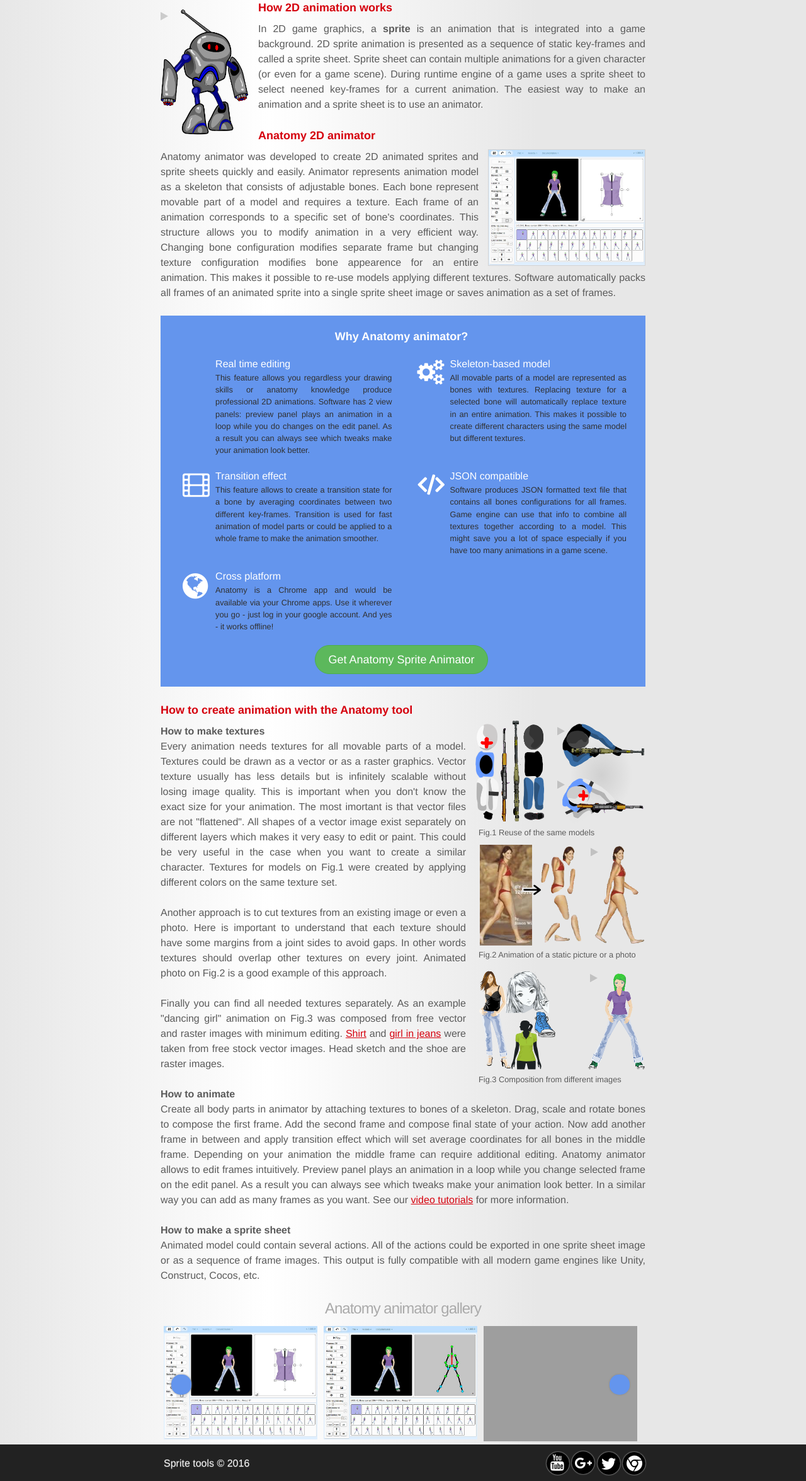
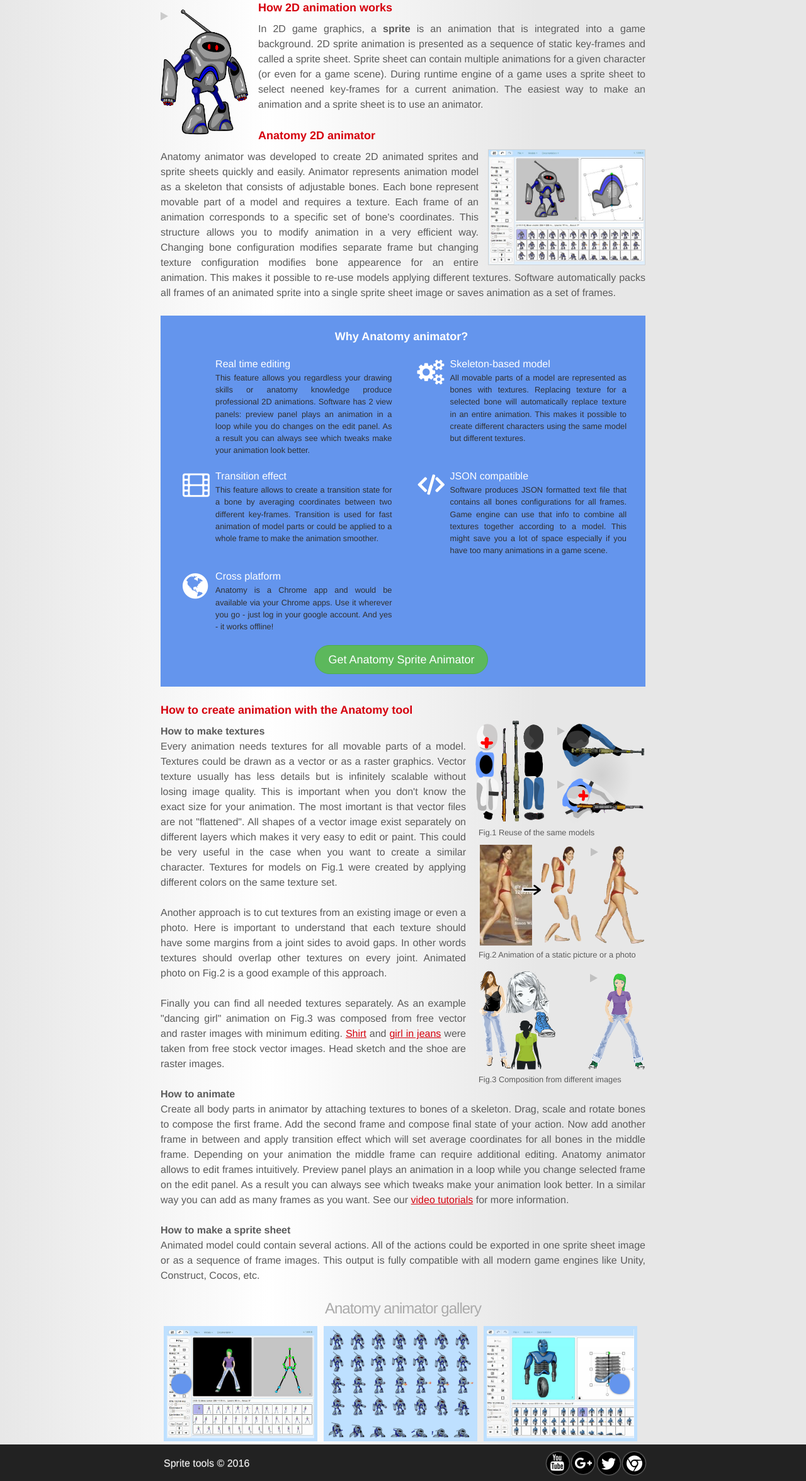
Before and after one commit to Qvatra/Githubpages, a PHP site: page / in a window 1280 px wide. Shown: the part 203-2554 px from the top of the page at 63% size. Run offline with PHP 8.4, Linux system fonts and the light colour scheme; some web fonts are replaced; grey boxes are pictures that could not be loaded.

Commit message:
refactoring assets

```diff
--- a/css/custom.css
+++ b/css/custom.css
@@ -409,25 +409,29 @@ body:after{ /*preload sprite images to avoid blinking*/
     display: none;
 }
 
+.software-img {
+    float: right;
+    width: 250px;
+    margin: 0 0 0 15px;
+}
+
 .anatomy1 {
+    width: 100%;
     cursor: pointer;
     border: 1px solid lightgrey;
-    float: right;
-    width: 250px;
-    margin: 0 0 5px 15px;
-    -webkit-transition: width 0.15s ease-in-out, margin 0.15s ease-in-out;
+    /*-webkit-transition: width 0.15s ease-in-out, margin 0.15s ease-in-out;
     -moz-transition: width 0.15s ease-in-out, margin 0.15s ease-in-out;
     -o-transition: width 0.15s ease-in-out, margin 0.15s ease-in-out;
-    transition: width 0.15s ease-in-out, margin 0.15s ease-in-out;
+    transition: width 0.15s ease-in-out, margin 0.15s ease-in-out;*/
 }
 
-.anatomy1a {
+/*.anatomy1a {
     -ms-transform: scale(1.0) !important;
     -webkit-transform: scale(1.0) !important;
     transform: scale(1.0) !important;
     width: 100%;
     margin: 0 0 10px 0;
-}
+}*/
 
 .robo1 {
     margin: 15px 15px 0 0;
@@ -610,6 +614,10 @@ body:after{ /*preload sprite images to avoid blinking*/
     float: left;
     cursor: pointer;
  }
+ .carousel-col > img {
+    background: rgb(190, 224, 255);
+    padding: 5px;
+ }
  .active > div { display:none; }
  .active > div:first-child { display:block; }
 
--- a/index.html
+++ b/index.html
@@ -85,7 +85,9 @@
 
                 <br />
                 <h3>Anatomy 2D animator</h3>
-                <img class="anatomy1" src="images/girl760.jpg" alt="image of Anatomy animator" title="Anatomy sprite animator software">
+                <div class="software-img">
+                    <img class="anatomy1" src="images/568x418/r1an.jpg" alt="image of Anatomy animator" title="Anatomy sprite animator software">
+                </div>
                 <h5>
                     Anatomy animator was developed to create 2D animated sprites and sprite sheets quickly and easily.
                     Animator represents animation model as a skeleton that consists of adjustable bones.
@@ -263,11 +265,11 @@
                 <br />
 
                 <h2 class="text-center">Anatomy animator gallery</h2>
-                <div id="carousel" class="carousel slide" data-ride="carousel" data-type="multi" data-interval="3000">
+                <div id="carousel" class="carousel slide" data-ride="carousel" data-type="multi" data-interval="30000">
                     <div class="carousel-inner">
                         <div class="item active">
                             <div class="carousel-col">
-                                <img src="images/girl760.jpg" class="img-responsive" alt="..">
+                                <img src="images/568x418/gdan.jpg" class="img-responsive" alt="..">
                             </div>
                         </div>
                         <!--<div class="item">
@@ -277,17 +279,22 @@
                             </div>-->
                         <div class="item">
                             <div class="carousel-col">
-                                <img src="images/girl760+.jpg" class="img-responsive" alt="..">
+                                <img src="images/568x418/r1sht.png" class="img-responsive" alt="..">
                             </div>
                         </div>
                         <div class="item">
                             <div class="carousel-col">
-                                <img src="images/robo760.jpg" class="img-responsive" alt="..">
+                                <img src="images/568x418/r2an.jpg" class="img-responsive" alt="..">
                             </div>
                         </div>
                         <div class="item">
                             <div class="carousel-col">
-                                <img src="images/robo760+.jpg" class="img-responsive" alt="..">
+                                <img src="images/568x418/zoan.jpg" class="img-responsive" alt="..">
+                            </div>
+                        </div>
+                        <div class="item">
+                            <div class="carousel-col">
+                                <img src="images/568x418/r1an.jpg" class="img-responsive" alt="..">
                             </div>
                         </div>
                     </div>
--- a/scripts/main.js
+++ b/scripts/main.js
@@ -4,11 +4,14 @@ $(document).ready(function() {
 
     appearScaleAll(['btn-success'], 0.08);
 
+    //hovering activates bouncing scale effect ------------------
     $('.anatomy1').hover(function() {
-        scaleAnimation($(this), 0.03, 200);
         $(".anatomy1").removeAttr("title");
+        scaleAnimation($('.anatomy1'), 0.02, 200, function() {
+            scaleAnimation($('.anatomy1'), 0.01, 250);
+        });
     }, function() {
-        scaleAnimation($(this), 0, 250);
+        scaleAnimation($('.anatomy1'), 0, 200);
     });
 
     $('#storeBtn').hover(function() {
@@ -18,8 +21,8 @@ $(document).ready(function() {
     }, function() {
         scaleAnimation($('#storeBtn'), 0, 300);
     });
-
-    //hovering textures  ----------------------
+    // -----------------------------------------------------------
+    //hovering textures activates animation ----------------------
     $('.girld-textures').hover(function() {
         $('.girld').addClass('girlda');
         $(".girld-textures").removeAttr("title");
@@ -42,25 +45,25 @@ $(document).ready(function() {
         $('.soldier').removeClass('soldiera');
         $('.medic').removeClass('medica');
     });
-    // ----------------------------------------
+    // -----------------------------------------------------------
 
-    $('.anatomy1').click(function() {
-        var name = 'anatomy1a';
-        var obj = this.classList;
-        var classArr = [];
+    // $('.anatomy1').click(function() {
+    //     var name = 'anatomy1a';
+    //     var obj = this.classList;
+    //     var classArr = [];
 
-        for (var key in obj) {
-            if (obj.hasOwnProperty(key)) {
-                classArr.push(obj[key]);
-            }
-        }
+    //     for (var key in obj) {
+    //         if (obj.hasOwnProperty(key)) {
+    //             classArr.push(obj[key]);
+    //         }
+    //     }
 
-        if (classArr.indexOf(name) > -1) {
-            $(this).removeClass(name);
-        } else {
-            $(this).addClass(name);
-        }
-    });
+    //     if (classArr.indexOf(name) > -1) {
+    //         $(this).removeClass(name);
+    //     } else {
+    //         $(this).addClass(name);
+    //     }
+    // });
 
     $('.carousel[data-type="multi"] .item').each(function() {
         var next = $(this).next();
@@ -94,7 +97,7 @@ $(document).ready(function() {
         });
     });
 
-    $('.carousel-col img, .carousel-col div').click(function() {
+    $('.carousel-col img, .carousel-col div, .anatomy1').click(function() {
         $('#myModal .modal-dialog .modal-content .modal-body').html($(this).clone());
         $('#myModal').modal('show');
     });
```
Also changed, not shown: images/568x418/gdan.jpg (added), images/568x418/gdsht.png (added), images/568x418/r1an.jpg (added), images/568x418/r1sht.png (added), images/568x418/r2an.jpg (added), images/568x418/zoan.jpg (added), images/girl760+.jpg (deleted), images/girl760.jpg (deleted), images/rawAnimatorGirl.bmp (deleted), images/rawAnimatorGirl2.bmp (deleted), images/rawAnimatorRobo.bmp (deleted), 4 other files.
